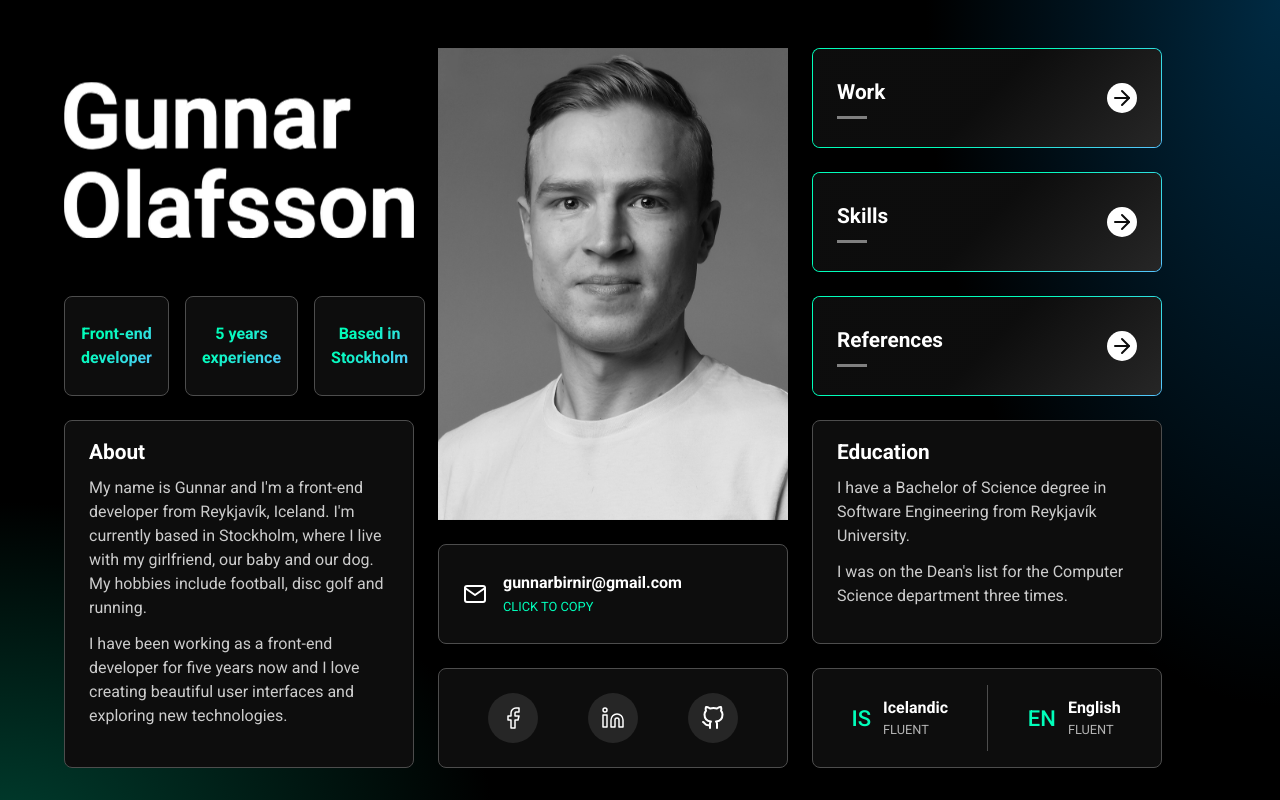
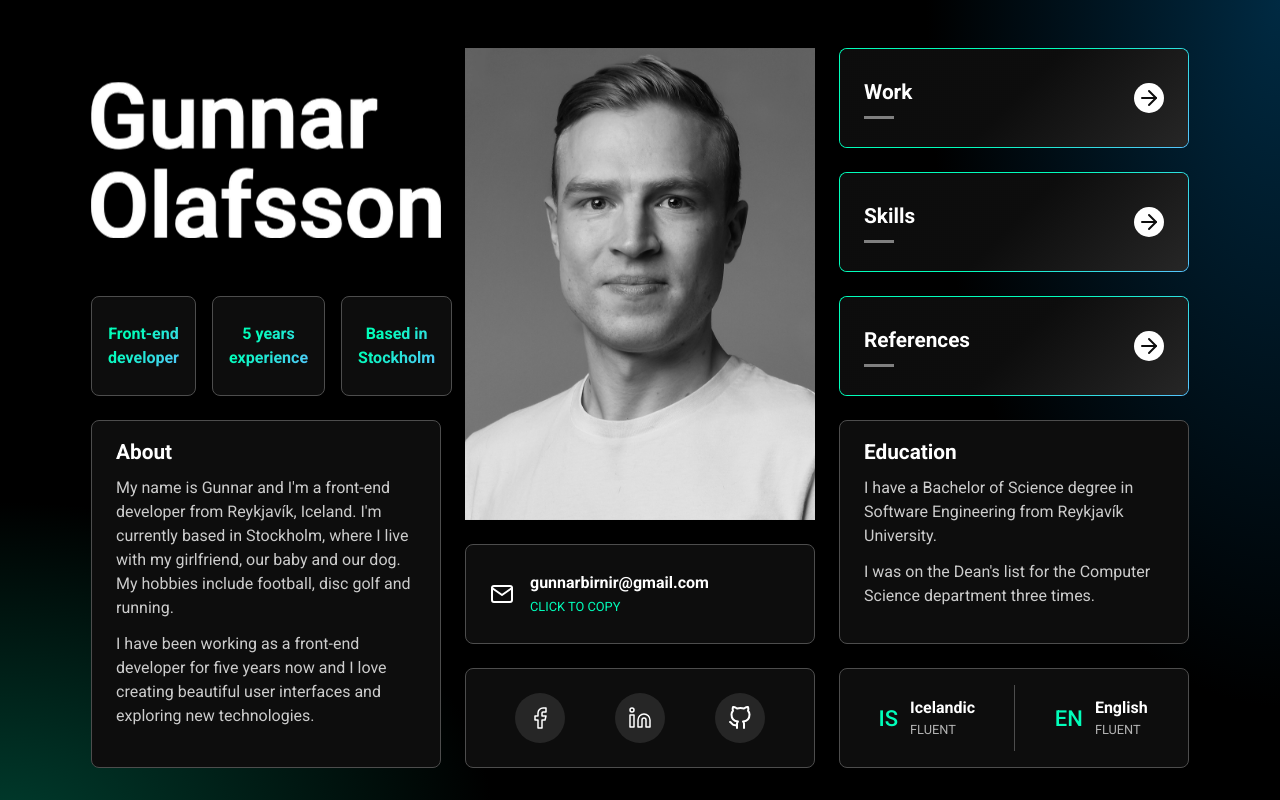
Before and after one commit to gunnarbirnir/resume-3.0, a React (Vite) app: page / in a window 1280 px wide. Built offline with nearby package versions, Linux system fonts and the light colour scheme.

Commit message:
Refactor grid calculations

```diff
--- a/src/components/ContentGrid/GridItemContainer.tsx
+++ b/src/components/ContentGrid/GridItemContainer.tsx
@@ -2,20 +2,24 @@ import { FC, PropsWithChildren, CSSProperties } from "react";
 import { motion } from "framer-motion";
 
 import { CONTENT_GRID_ANIMATION_DURATION_SEC } from "../../constants";
+import { hideGridItem } from "./utils";
+import { GridItemType } from "./types";
 
 interface Props {
-  hideItem?: boolean;
+  item: GridItemType;
+  gridLayout: string;
   className?: string;
   style?: CSSProperties;
 }
 
 const GridItemContainer: FC<PropsWithChildren<Props>> = ({
-  hideItem,
+  item,
+  gridLayout,
   className,
   style,
   children,
 }) => {
-  if (hideItem) {
+  if (hideGridItem(item, gridLayout)) {
     return null;
   }
 
@@ -27,7 +31,7 @@ const GridItemContainer: FC<PropsWithChildren<Props>> = ({
         duration: CONTENT_GRID_ANIMATION_DURATION_SEC,
       }}
       className={className}
-      style={style}
+      style={{ ...style, gridArea: item.toString() }}
     >
       {children}
     </motion.article>
--- /dev/null
+++ b/src/components/ContentGrid/constants.ts
@@ -0,0 +1,15 @@
+import { GridItemType as G } from "./types";
+
+export const GRID_COLUMN_WIDTH = 350;
+export const GRID_ROW_HEIGHT = 100;
+export const HORIZONTAL_PADDING = 64;
+export const VERTICAL_PADDING = 80;
+
+export const DEFAULT_GRID_ITEMS = [
+  [G.Name, G.Image, G.Work],
+  [G.Name, G.Image, G.Skills],
+  [G.Info, G.Image, G.References],
+  [G.About, G.Image, G.Education],
+  [G.About, G.Email, G.Education],
+  [G.About, G.Social, G.Languages],
+];
--- a/src/components/ContentGrid/index.tsx
+++ b/src/components/ContentGrid/index.tsx
@@ -1,34 +1,22 @@
-import { FC, useState, useEffect, CSSProperties } from "react";
+import { FC, useState, useEffect } from "react";
+import styled from "styled-components";
 
 import { CONTENT_GRID_ANIMATION_DURATION_MS } from "../../constants";
 import { useWindowDimensions } from "../../hooks";
 import * as GridItem from "../GridItems";
+import GridItemContainer from "./GridItemContainer";
 import { GridItemType } from "./types";
-import * as Styled from "./styles";
-import { getGridLayout } from "./utils";
-
-const GRID_COLUMN_WIDTH = 350;
-const GRID_ROW_HEIGHT = 100;
-const HORIZONTAL_PADDING = 64;
-const VERTICAL_PADDING = 80;
+import { calcColumnCount, calcRowCount, calcGridLayout } from "./utils";
+import { GRID_COLUMN_WIDTH, GRID_ROW_HEIGHT } from "./constants";
 
 const ContentGrid: FC = () => {
   const [inTransition, setInTransition] = useState(false);
   const [activeItem, setActiveItem] = useState<GridItemType | null>(null);
   const { width: windowWidth, height: windowHeight } = useWindowDimensions();
 
-  const anyActive = activeItem !== null;
-  const workActive = activeItem === GridItemType.Work;
-  const skillsActive = activeItem === GridItemType.Skills;
-  const referencesActive = activeItem === GridItemType.References;
-
-  const columnCount = Math.floor(
-    (windowWidth - 2 * HORIZONTAL_PADDING) / GRID_COLUMN_WIDTH
-  );
-  const rowCount = Math.floor(
-    (windowHeight - 2 * VERTICAL_PADDING) / GRID_ROW_HEIGHT
-  );
-  const gridLayout = getGridLayout(columnCount, rowCount, activeItem);
+  const columnCount = calcColumnCount(windowWidth);
+  const rowCount = calcRowCount(windowHeight);
+  const gridLayout = calcGridLayout(columnCount, rowCount, activeItem);
 
   console.log("columnCount: ", columnCount);
   console.log("rowCount: ", rowCount);
@@ -42,7 +30,7 @@ const ContentGrid: FC = () => {
   };
 
   const handleClearItem = () => {
-    if (!inTransition && anyActive) {
+    if (!inTransition && activeItem !== null) {
       setInTransition(true);
       setActiveItem(null);
     }
@@ -62,77 +50,100 @@ const ContentGrid: FC = () => {
     };
   }, [inTransition]);
 
+  /* const GridItemContainer: FC<PropsWithChildren<{ item: GridItemType }>> = ({
+    item,
+    children,
+  }) => {
+    if (hideGridItem(item, gridLayout)) {
+      return null;
+    }
+
+    return (
+      <motion.article
+        layout
+        transition={{
+          type: "spring",
+          duration: CONTENT_GRID_ANIMATION_DURATION_SEC,
+        }}
+        style={{ gridArea: item.toString() }}
+      >
+        {children}
+      </motion.article>
+    );
+  };
+ */
+
   return (
-    <Styled.ContentGrid
-      style={
-        {
-          gridTemplateAreas: gridLayout,
-          "--grid-columns-count": columnCount,
-          "--grid-rows-count": rowCount,
-        } as CSSProperties
-      }
-    >
-      <Styled.NameItem>
+    <StyledContentGrid style={{ gridTemplateAreas: gridLayout }}>
+      <GridItemContainer item={GridItemType.Name} gridLayout={gridLayout}>
         <GridItem.Name clearActiveItem={handleClearItem} />
-      </Styled.NameItem>
+      </GridItemContainer>
 
-      <Styled.InfoItem>
+      <GridItemContainer item={GridItemType.Info} gridLayout={gridLayout}>
         <GridItem.Info />
-      </Styled.InfoItem>
+      </GridItemContainer>
 
-      <Styled.AboutItem>
+      <GridItemContainer item={GridItemType.About} gridLayout={gridLayout}>
         <GridItem.About />
-      </Styled.AboutItem>
+      </GridItemContainer>
 
-      <Styled.ImageItem>
+      <GridItemContainer item={GridItemType.Image} gridLayout={gridLayout}>
         <GridItem.Image />
-      </Styled.ImageItem>
+      </GridItemContainer>
 
-      <Styled.EmailItem>
+      <GridItemContainer item={GridItemType.Email} gridLayout={gridLayout}>
         <GridItem.Email />
-      </Styled.EmailItem>
+      </GridItemContainer>
 
-      <Styled.SocialItem>
+      <GridItemContainer item={GridItemType.Social} gridLayout={gridLayout}>
         <GridItem.Social />
-      </Styled.SocialItem>
+      </GridItemContainer>
 
-      <Styled.WorkItem>
+      <GridItemContainer item={GridItemType.Work} gridLayout={gridLayout}>
         <GridItem.Work
           inTransition={inTransition}
-          active={workActive}
+          active={activeItem === GridItemType.Work}
           setActive={handleSetActiveItem(GridItemType.Work)}
         />
-      </Styled.WorkItem>
+      </GridItemContainer>
 
-      <Styled.SkillsItem>
+      <GridItemContainer item={GridItemType.Skills} gridLayout={gridLayout}>
         <GridItem.Skills
           inTransition={inTransition}
-          active={skillsActive}
+          active={activeItem === GridItemType.Skills}
           setActive={handleSetActiveItem(GridItemType.Skills)}
         />
-      </Styled.SkillsItem>
+      </GridItemContainer>
 
-      <Styled.ReferencesItem>
+      <GridItemContainer item={GridItemType.References} gridLayout={gridLayout}>
         <GridItem.References
           inTransition={inTransition}
-          active={referencesActive}
+          active={activeItem === GridItemType.References}
           setActive={handleSetActiveItem(GridItemType.References)}
         />
-      </Styled.ReferencesItem>
+      </GridItemContainer>
 
-      {gridLayout.includes("education") && (
-        <Styled.EducationItem>
-          <GridItem.Education />
-        </Styled.EducationItem>
-      )}
+      <GridItemContainer item={GridItemType.Education} gridLayout={gridLayout}>
+        <GridItem.Education />
+      </GridItemContainer>
 
-      {gridLayout.includes("languages") && (
-        <Styled.LanguagesItem>
-          <GridItem.Languages />
-        </Styled.LanguagesItem>
-      )}
-    </Styled.ContentGrid>
+      <GridItemContainer item={GridItemType.Languages} gridLayout={gridLayout}>
+        <GridItem.Languages />
+      </GridItemContainer>
+    </StyledContentGrid>
   );
 };
 
+export const StyledContentGrid = styled.div`
+  width: 100%;
+  max-width: var(--content-max-width);
+  isolation: isolate;
+  display: grid;
+  grid-auto-flow: column;
+  grid-auto-columns: ${GRID_COLUMN_WIDTH}px;
+  grid-auto-rows: ${GRID_ROW_HEIGHT}px;
+  justify-content: center;
+  gap: var(--spacing-5);
+`;
+
 export default ContentGrid;
--- a/src/components/ContentGrid/styles.ts
+++ /dev/null
@@ -1,65 +0,0 @@
-import styled from "styled-components";
-
-import GridItemContainer from "./GridItemContainer";
-
-export const Template = styled.div``;
-
-export const ContentGrid = styled.div`
-  width: 100%;
-  max-width: var(--content-max-width);
-  isolation: isolate;
-  display: grid;
-  grid-auto-flow: column;
-  grid-auto-columns: 350px;
-  grid-auto-rows: 100px;
-  gap: var(--spacing-5);
-`;
-
-export const NameItem = styled(GridItemContainer)`
-  grid-area: name;
-  grid-row: span 2;
-`;
-
-export const InfoItem = styled(GridItemContainer)`
-  grid-area: info;
-`;
-
-export const AboutItem = styled(GridItemContainer)`
-  grid-area: about;
-  grid-row: span 3;
-`;
-
-export const ImageItem = styled(GridItemContainer)`
-  grid-area: image;
-  grid-row: span 4;
-`;
-
-export const EmailItem = styled(GridItemContainer)`
-  grid-area: email;
-`;
-
-export const SocialItem = styled(GridItemContainer)`
-  grid-area: social;
-`;
-
-export const WorkItem = styled(GridItemContainer)`
-  grid-area: work;
-`;
-
-export const SkillsItem = styled(GridItemContainer)`
-  grid-area: skills;
-`;
-
-export const ReferencesItem = styled(GridItemContainer)`
-  grid-area: references;
-`;
-
-export const EducationItem = styled(GridItemContainer)`
-  grid-area: education;
-  grid-row: span 2;
-`;
-
-export const LanguagesItem = styled(GridItemContainer)`
-  grid-area: languages;
-  grid-row: span 1;
-`;
--- a/src/components/ContentGrid/utils.ts
+++ b/src/components/ContentGrid/utils.ts
@@ -1,10 +1,47 @@
-import { GridItemType } from "./types";
+import { GridItemType, GridItemType as G } from "./types";
+import {
+  GRID_COLUMN_WIDTH,
+  GRID_ROW_HEIGHT,
+  HORIZONTAL_PADDING,
+  VERTICAL_PADDING,
+  DEFAULT_GRID_ITEMS,
+} from "./constants";
+
+export const calcColumnCount = (windowWidth: number) => {
+  return Math.floor((windowWidth - 2 * HORIZONTAL_PADDING) / GRID_COLUMN_WIDTH);
+};
+
+export const calcRowCount = (windowHeight: number) => {
+  return Math.floor((windowHeight - 2 * VERTICAL_PADDING) / GRID_ROW_HEIGHT);
+};
+
+export const hideGridItem = (item: GridItemType, gridLayout: string) => {
+  return !gridLayout.includes(item.toString());
+};
 
 const clamp = (val: number, min: number, max: number) => {
   return Math.max(min, Math.min(val, max));
 };
 
-export const getGridLayout = (
+const formatGridString = (rows: GridItemType[][]) => {
+  const rowStrings = rows.map((rowItems) =>
+    rowItems.map((item) => item.toString()).join(" ")
+  );
+
+  return rowStrings.map((row) => `'${row}'`).join("\n");
+};
+
+export const calcGridLayout = (
+  columnCount: number,
+  rowCount: number,
+  activeItem: GridItemType | null
+) => {
+  const gridItems = calcGridLayoutItems(columnCount, rowCount, activeItem);
+
+  return formatGridString(gridItems);
+};
+
+export const calcGridLayoutItems = (
   columnCount: number,
   rowCount: number,
   activeItem: GridItemType | null
@@ -13,15 +50,15 @@ export const getGridLayout = (
 
   switch (adjustedColumnCount) {
     case 3:
-      return get3ColumnsLayout(rowCount, activeItem);
+      return calc3ColumnsLayout(rowCount, activeItem);
     case 2:
-      return get2ColumnsLayout(rowCount, activeItem);
+      return calc2ColumnsLayout(rowCount, activeItem);
     default:
-      return "";
+      return DEFAULT_GRID_ITEMS;
   }
 };
 
-const get3ColumnsLayout = (
+const calc3ColumnsLayout = (
   rowCount: number,
   activeItem: GridItemType | null
 ) => {
@@ -29,17 +66,17 @@ const get3ColumnsLayout = (
 
   switch (adjustedRowCount) {
     case 7:
-      return "";
+      return DEFAULT_GRID_ITEMS;
     case 6:
-      return get3Columns6RowsLayout(activeItem);
+      return calcC3R6Layout(activeItem);
     case 5:
-      return "";
+      return DEFAULT_GRID_ITEMS;
     default:
-      return "";
+      return DEFAULT_GRID_ITEMS;
   }
 };
 
-const get2ColumnsLayout = (
+const calc2ColumnsLayout = (
   rowCount: number,
   activeItem: GridItemType | null
 ) => {
@@ -47,55 +84,48 @@ const get2ColumnsLayout = (
 
   switch (adjustedRowCount) {
     case 8:
-      return "";
+      return DEFAULT_GRID_ITEMS;
     case 7:
-      return "";
+      return DEFAULT_GRID_ITEMS;
     case 6:
-      return "";
+      return DEFAULT_GRID_ITEMS;
     case 5:
-      return "";
+      return DEFAULT_GRID_ITEMS;
     default:
-      return "";
+      return DEFAULT_GRID_ITEMS;
   }
 };
 
-const get3Columns6RowsLayout = (activeItem: GridItemType | null) => {
+const calcC3R6Layout = (activeItem: GridItemType | null) => {
   switch (activeItem) {
     case GridItemType.Work:
-      return `
-        'name work work'
-        'name work work'
-        'image work work'
-        'image work work'
-        'image work work'
-        'image skills references'
-      `;
+      return [
+        [G.Name, G.Work, G.Work],
+        [G.Name, G.Work, G.Work],
+        [G.Image, G.Work, G.Work],
+        [G.Image, G.Work, G.Work],
+        [G.Image, G.Work, G.Work],
+        [G.Image, G.Skills, G.References],
+      ];
     case GridItemType.Skills:
-      return `
-        'name image work'
-        'name image skills'
-        'info image skills'
-        'about image skills'
-        'about email skills'
-        'about social references'
-      `;
+      return [
+        [G.Name, G.Image, G.Work],
+        [G.Name, G.Image, G.Skills],
+        [G.Info, G.Image, G.Skills],
+        [G.About, G.Image, G.Skills],
+        [G.About, G.Email, G.Skills],
+        [G.About, G.Social, G.References],
+      ];
     case GridItemType.References:
-      return `
-        'name work skills'
-        'name references references'
-        'image references references'
-        'image references references'
-        'image references references'
-        'image email social'
-      `;
+      return [
+        [G.Name, G.Work, G.Skills],
+        [G.Name, G.References, G.References],
+        [G.Image, G.References, G.References],
+        [G.Image, G.References, G.References],
+        [G.Image, G.References, G.References],
+        [G.Image, G.Email, G.Social],
+      ];
     default:
-      return `
-        'name image work'
-        'name image skills'
-        'info image references'
-        'about image education'
-        'about email education'
-        'about social languages'
-      `;
+      return DEFAULT_GRID_ITEMS;
   }
 };
```
